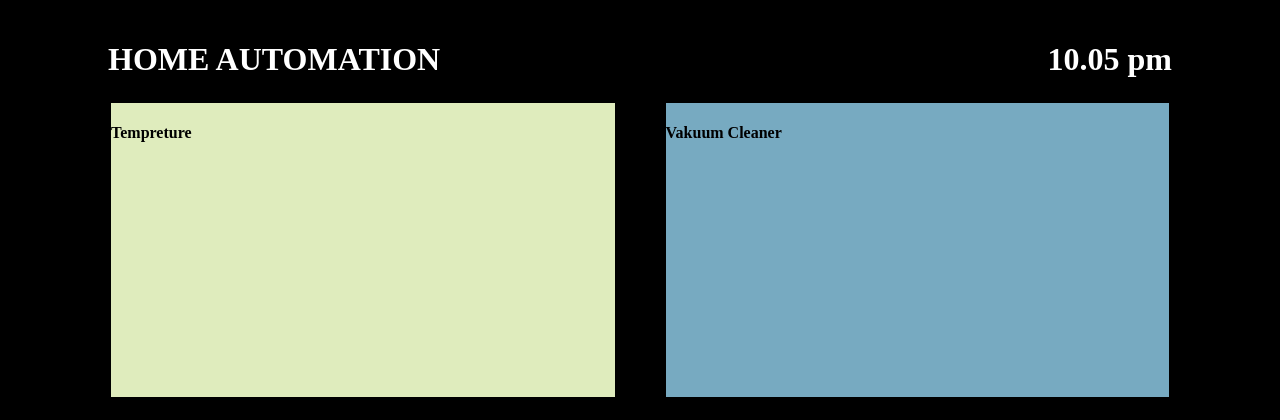
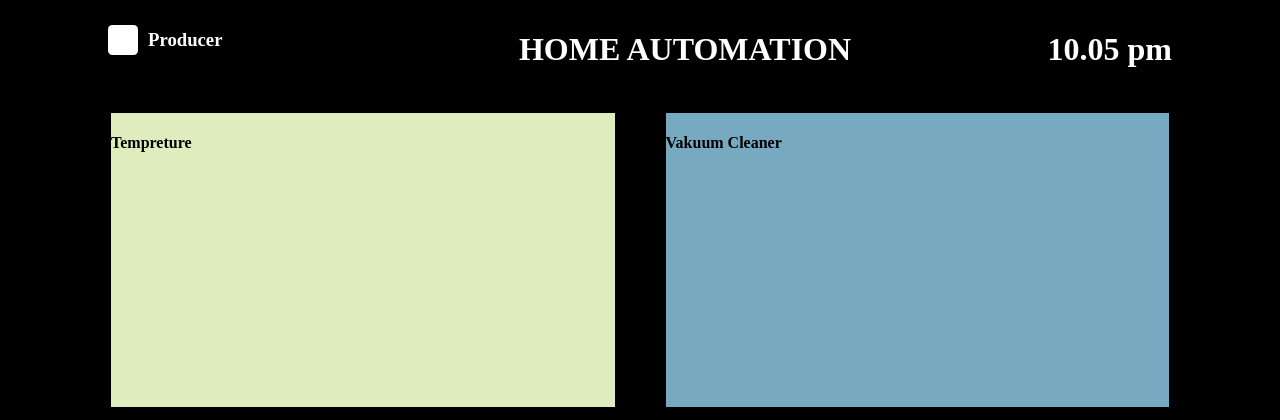
Before and after one commit to MahykBurak/web-project, a PHP site: page /producer.html in a window 1280 px wide. Shown: the top 420 px of the page. Run offline with PHP 8.4, Linux system fonts and the light colour scheme.

Commit message:
Added producer part and logo.

```diff
--- a/producer.css
+++ b/producer.css
@@ -1,12 +1,28 @@
 body{
     background-color: black;
+}
+.producer-part{
+    display: flex;
+    gap: 10px;
+    color: white;
+    padding-left: 100px;
+}
+.logo{
+    background-color: white;
+    border-radius: 15%;
+    aspect-ratio: 1/1;
+    width: 30px;
+    height: 30px;
+    margin-top: 15px;
+
 }
 .bar_container{
     color: white;
     display: flex;
     justify-content: space-between;
     gap: 100px;
-    margin-top: 20px;
+    margin-top: 10px;
+    margin-bottom: 20px;
 }
 .home_automation{
     padding-left: 100px;
--- a/producer.html
+++ b/producer.html
@@ -8,7 +8,15 @@
     <link rel="stylesheet" type="text/css" href="producer.css">
 </head>
 <body class="mainPage">
+
+
     <div class="bar_container">
+        <div class="producer-part">
+           <div class="logo">
+           </div>
+            <h3>Producer</h3>
+        </div>
+
         <h1 class="home_automation">HOME AUTOMATION</h1>
         <h1 class="clock">10.05 pm</h1>
     </div>
```
